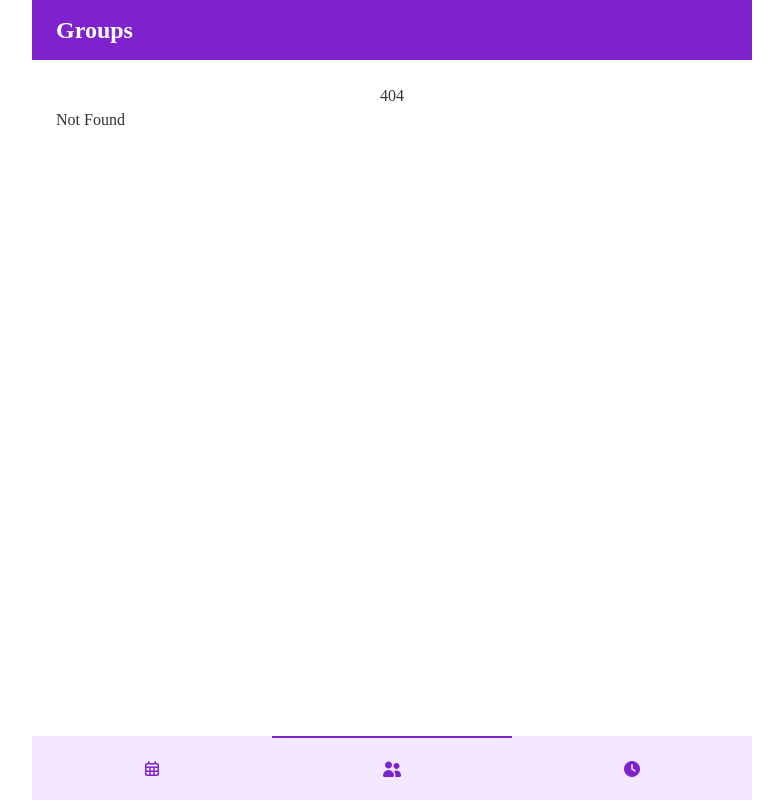
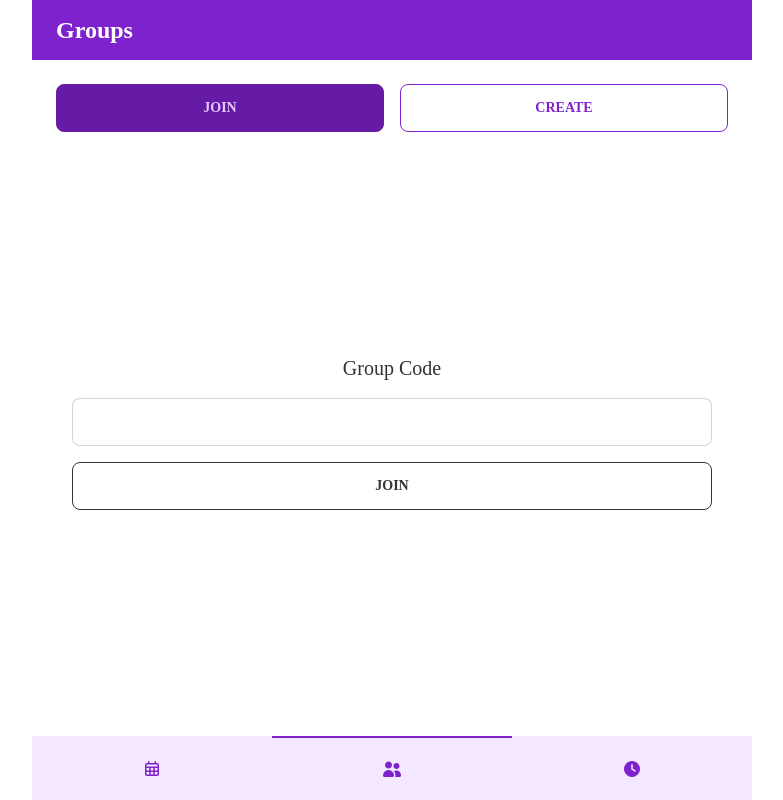
Before and after one commit to babycroc/id311-lets-meek, a SvelteKit app: page /groups/new in a window 1280 px wide. Before the commit this address had no page. Shown: the whole page, without its empty margins (248-1031 px from the left). Built offline with nearby package versions, Linux system fonts and the light colour scheme.

Commit message:
Fix group add page to support group create and join

```diff
--- a/src/app.postcss
+++ b/src/app.postcss
@@ -31,6 +31,12 @@
   gap: 16px;
 }
 
+.flex-row {
+  display: flex;
+  flex-direction: row;
+  gap: 16px;
+}
+
 .right-align {
   display: flex;
   justify-content: right;
--- a/src/routes/+layout.svelte
+++ b/src/routes/+layout.svelte
@@ -13,7 +13,7 @@
 
 <div class="app">
   <Header {title} />
-  <main>
+  <main class="list-container">
     <slot />
   </main>
   {#if $page.url.pathname !== "/" && $page.url.pathname !== "/login"}
--- a/src/routes/groups/+page.svelte
+++ b/src/routes/groups/+page.svelte
@@ -9,9 +9,9 @@
   const colors: Color[] = colorData;
   const groups: Group[] = groupData;
 
-	const addGroup = () => {
-		console.log("Add Group!");
-		window.location.href = "/groups/add";
+  const newGroup = () => {
+    console.log("New Group!");
+    window.location.href = "/groups/new";
   };
 </script>
 
@@ -20,7 +20,7 @@
     <GroupCard {group} color={colors[i % colors.length]} />
   {/each}
 </div>
-<AddButton fixed onClick={addGroup} />
+<AddButton fixed onClick={newGroup} />
 
 <style>
 </style>
--- a/src/routes/groups/add/+page.svelte
+++ /dev/null
@@ -1,40 +0,0 @@
-<script lang="ts">
-	let groupName = "";
-
-	function handleClick() {
-		console.log(groupName);
-	}
-</script>
-
-<div class="center">
-	<div class="form-control">
-		<h1 class="text-xl mb-4 text-center">Group Name:</h1>
-
-		<input
-			type="text"
-			bind:value={groupName}
-			class="input input-bordered w-full"
-		/>
-
-		<button class="btn btn-outline w-full" on:click={handleClick}
-			>Enter</button
-		>
-	</div>
-</div>
-
-<style>
-	.center {
-		display: flex;
-		justify-content: center;
-		align-items: center;
-		height: 100vh;
-	}
-
-	.form-control {
-		width: 300px;
-	}
-
-	.btn {
-		margin-top: 20px;
-	}
-</style>
--- /dev/null
+++ b/src/routes/groups/new/+page.svelte
@@ -0,0 +1,78 @@
+<script lang="ts">
+  let type: "join" | "create" = "join";
+  let groupName: string = "";
+  let groupCode: string = "";
+
+  const handleClick = () => {
+    console.log(groupName);
+  };
+</script>
+
+<div class="flex-row">
+  <div class="button-stretch">
+    <button
+      class="btn btn-primary btn-outline w-full {type === 'join'
+        ? 'btn-active'
+        : ''}"
+      on:click={() => {
+        type = "join";
+      }}>Join</button
+    >
+  </div>
+  <div class="button-stretch">
+    <button
+      class="btn btn-primary btn-outline w-full {type === 'create'
+        ? 'btn-active'
+        : ''}"
+      on:click={() => {
+        type = "create";
+      }}>Create</button
+    >
+  </div>
+</div>
+
+<div class="center">
+  <div class="form-control list-container">
+    {#if type === "join"}
+      <h1 class="text-xl text-center">Group Code</h1>
+      <input
+        type="text"
+        bind:value={groupCode}
+        class="input input-bordered w-full"
+      />
+      <button class="btn btn-outline w-full" on:click={handleClick}>Join</button
+      >
+    {/if}
+
+    {#if type === "create"}
+      <h1 class="text-xl text-center">Group Name</h1>
+      <input
+        type="text"
+        bind:value={groupName}
+        class="input input-bordered w-full"
+      />
+      <button class="btn btn-outline w-full" on:click={handleClick}
+        >Create</button
+      >
+    {/if}
+  </div>
+</div>
+
+<style>
+  .center {
+    display: flex;
+    justify-content: center;
+    align-items: center;
+    overflow: hidden;
+    flex: 1;
+  }
+
+  .form-control {
+    width: 100%;
+    padding: 16px;
+  }
+
+  .button-stretch {
+    flex: 1;
+  }
+</style>
```
Lines whose indentation alone changed are shown as unchanged.
